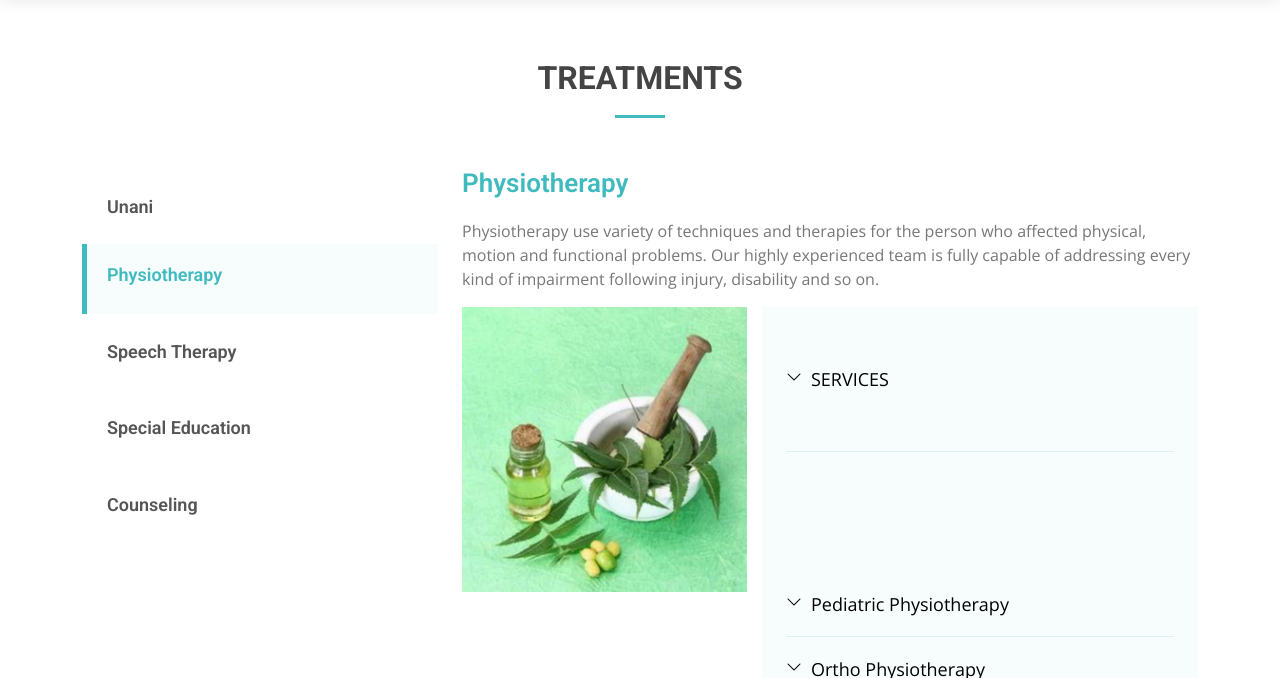
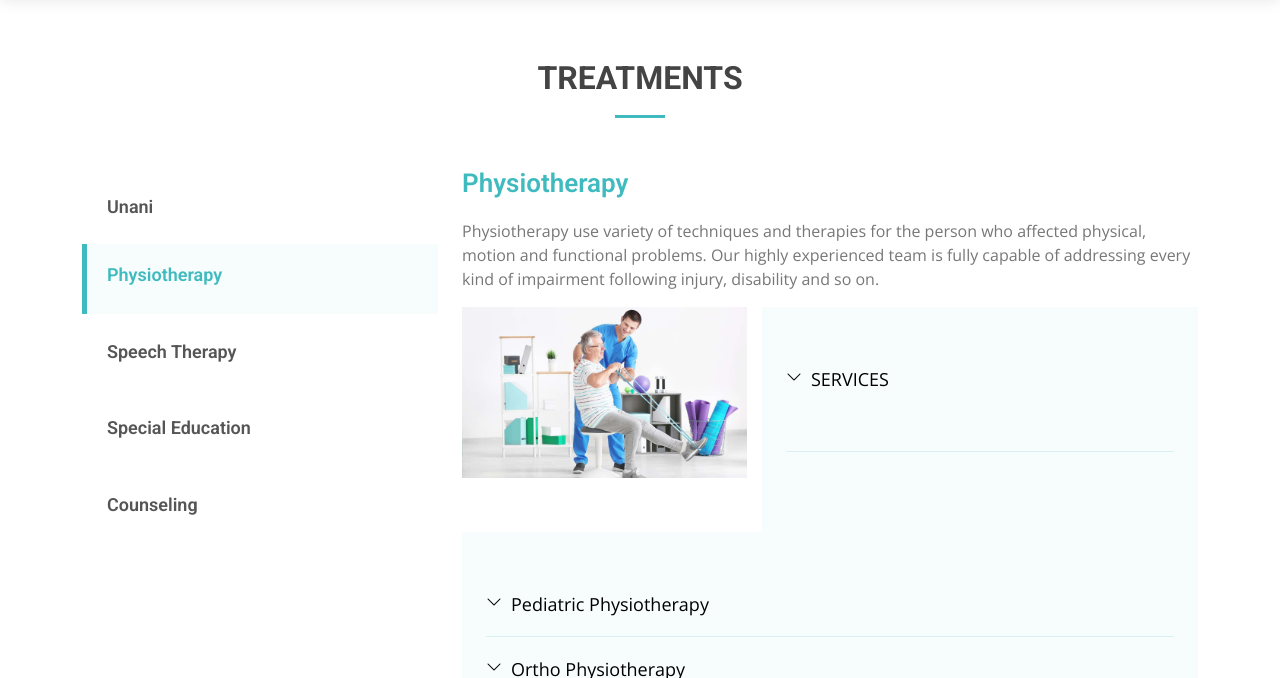
Before and after one commit to mashudmuhd/AbleMedipark, a plain HTML site: page about.html in a window 1280 px wide. Both pictures are taken after a click on the link "Physiotherapy". Shown: the part 1406-2084 px from the top of the page. Drawn offline with nearby package versions, Linux system fonts and the light colour scheme.

Commit message:
Commiiit

```diff
--- a/about.html
+++ b/about.html
@@ -189,7 +189,7 @@
                 <h3>Physiotherapy</h3>
                 <p class="">Physiotherapy use variety of techniques and therapies for the person who affected
                   physical, motion and functional problems. Our highly experienced team is fully capable of addressing every kind of impairment following injury, disability and so on.</p>
-                          <img src="assets/img/services/unanifinal.png" alt="" class="img-fluid">
+                          <img src="assets/img/services/Physiotherapy-.jpg" alt="" class="img-fluid">
 
 
                   <section id="faq" class="faq section-bg">
```
